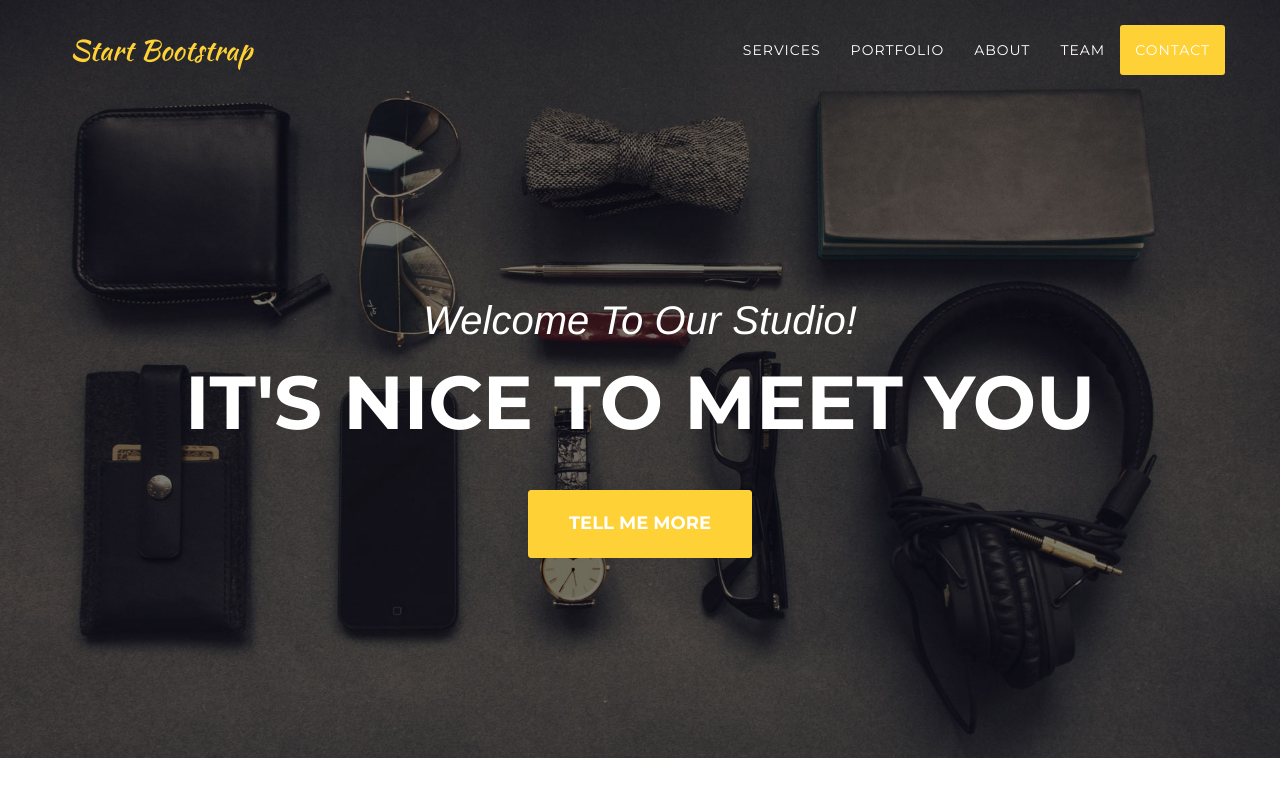
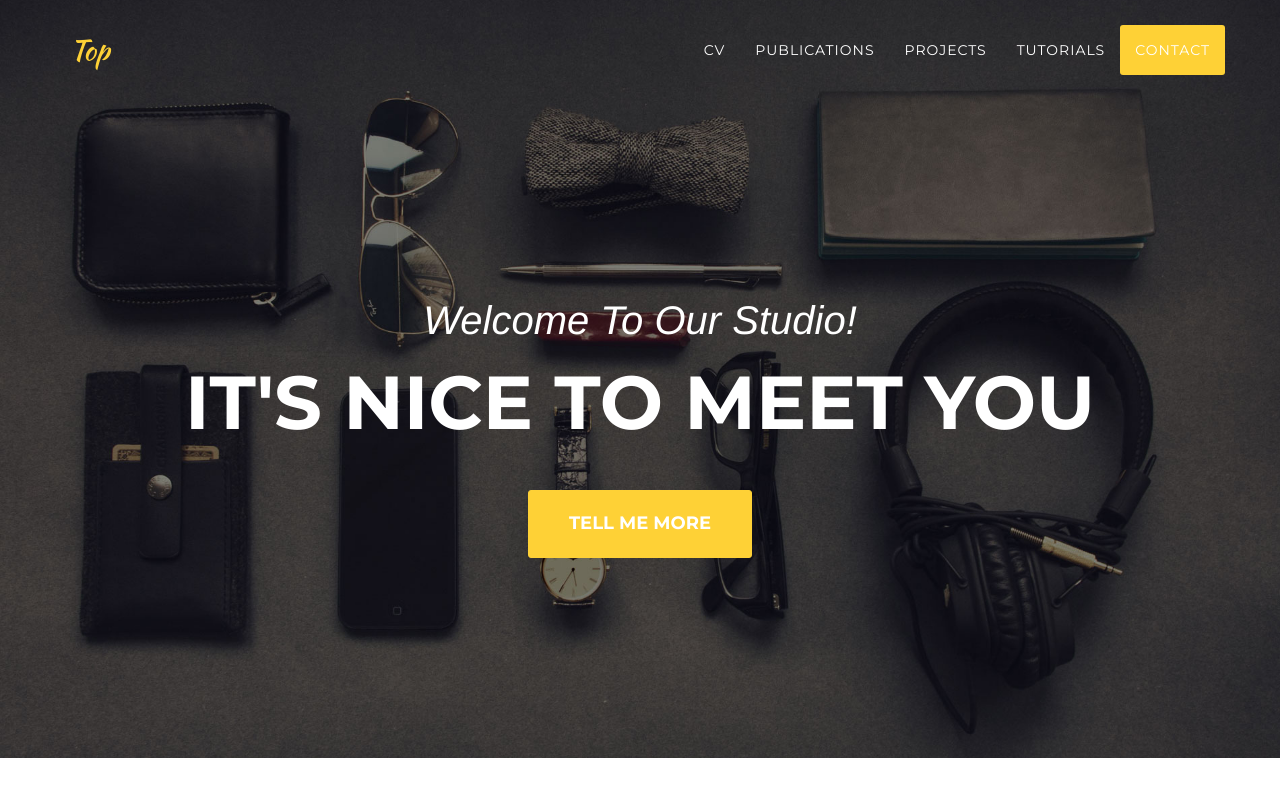
Before and after one commit to ckghosted/ckghosted.github.io, a plain HTML site: page index.html in a window 1280 px wide. Shown: the top 800 px of the page. Drawn offline with nearby package versions, Linux system fonts and the light colour scheme; a web font is replaced by a local one.

Commit message:
modify index.html

```diff
--- a/index.html
+++ b/index.html
@@ -9,7 +9,7 @@
     <meta name="description" content="">
     <meta name="author" content="">
 
-    <title>Agency - Start Bootstrap Theme</title>
+    <title>Chia-Ching Lin (ckghosted)</title>
 
     <!-- Bootstrap Core CSS -->
     <link href="css/bootstrap.min.css" rel="stylesheet">
@@ -46,7 +46,7 @@
                     <span class="icon-bar"></span>
                     <span class="icon-bar"></span>
                 </button>
-                <a class="navbar-brand page-scroll" href="#page-top">Start Bootstrap</a>
+                <a class="navbar-brand page-scroll" href="#page-top">Top</a>
             </div>
 
             <!-- Collect the nav links, forms, and other content for toggling -->
@@ -56,16 +56,16 @@
                         <a href="#page-top"></a>
                     </li>
                     <li>
-                        <a class="page-scroll" href="#services">Services</a>
+                        <a class="page-scroll" href="#services">CV</a>
                     </li>
                     <li>
-                        <a class="page-scroll" href="#portfolio">Portfolio</a>
+                        <a class="page-scroll" href="#portfolio">Publications</a>
                     </li>
                     <li>
-                        <a class="page-scroll" href="#about">About</a>
+                        <a class="page-scroll" href="#about">Projects</a>
                     </li>
                     <li>
-                        <a class="page-scroll" href="#team">Team</a>
+                        <a class="page-scroll" href="#team">Tutorials</a>
                     </li>
                     <li>
                         <a class="page-scroll" href="#contact">Contact</a>
@@ -113,7 +113,7 @@
                     </span>
                     <h4 class="service-heading">Responsive Design</h4>
                     <p class="text-muted">Lorem ipsum dolor sit amet, consectetur adipisicing elit. Minima maxime quam architecto quo inventore harum ex magni, dicta impedit.</p>
-                </div>
+                </div>https://ckghosted.github.io/#portfolio
                 <div class="col-md-4">
                     <span class="fa-stack fa-4x">
                         <i class="fa fa-circle fa-stack-2x text-primary"></i>
@@ -238,7 +238,7 @@
                     <ul class="timeline">
                         <li>
                             <div class="timeline-image">
-                                <img class="img-circle img-responsive" src="img/about/1.jpg" alt="">
+                                <img class="img-circle img-responsive" src="img/about/3.jpg" alt="">
                             </div>
                             <div class="timeline-panel">
                                 <div class="timeline-heading">
```
